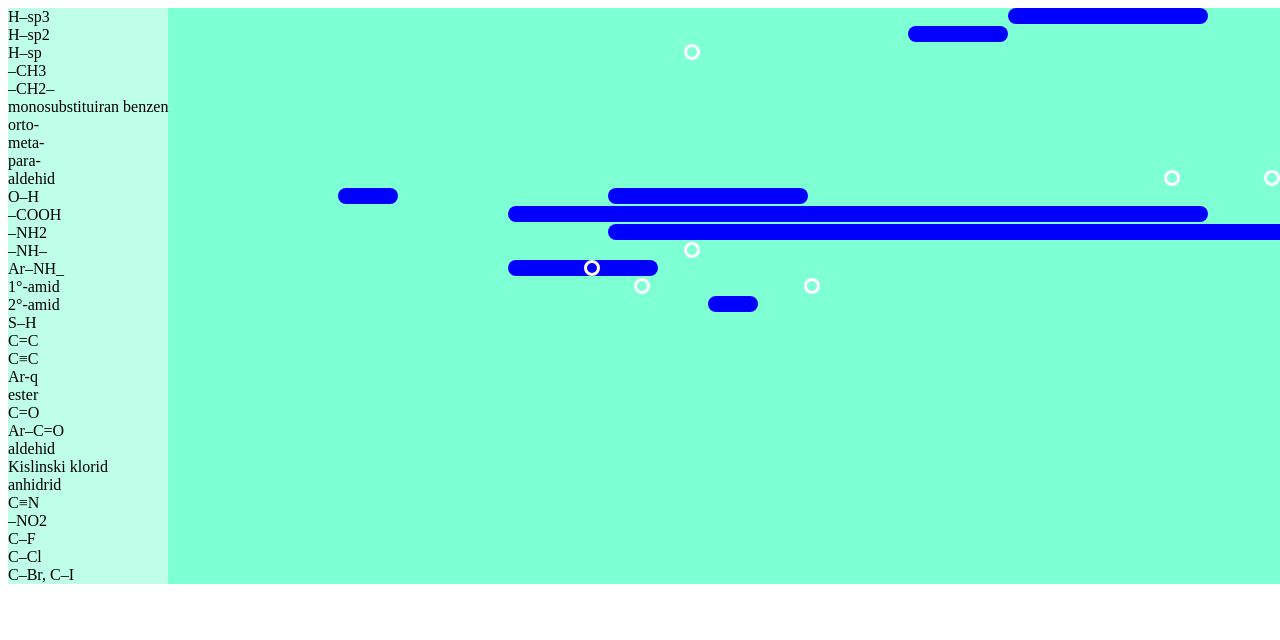
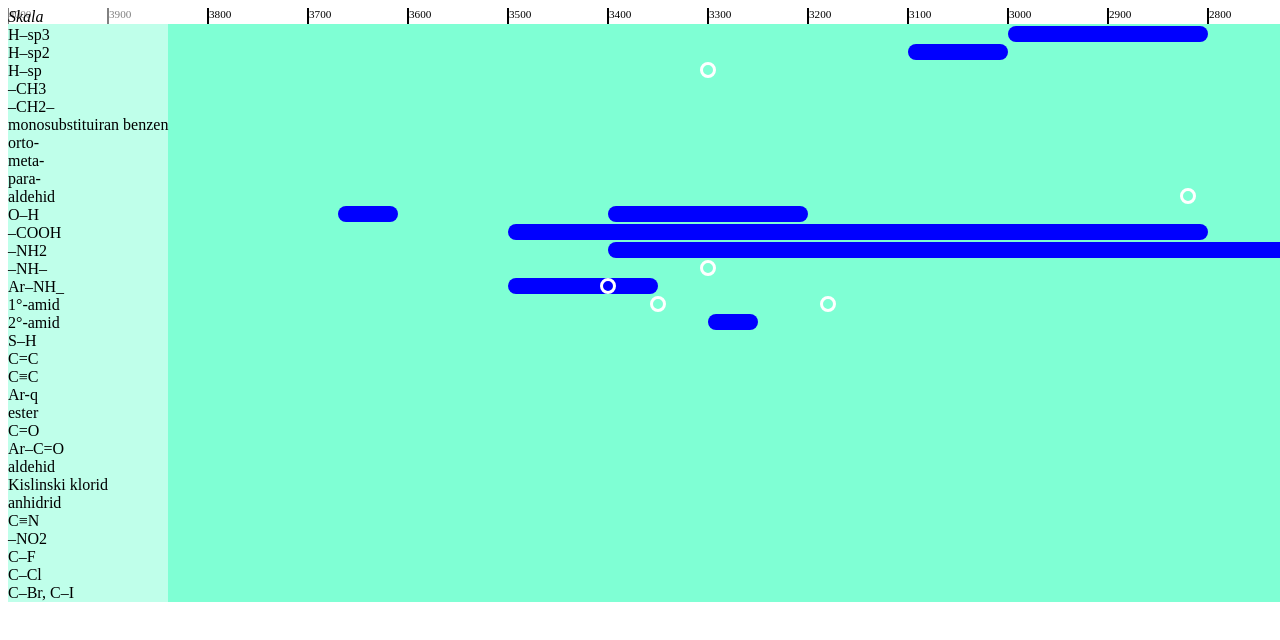
Before and after one commit to zznidar/spektroskopija, a plain HTML site: page index.html in a window 1280 px wide. Shown: the top 640 px of the page. Drawn offline with Linux system fonts and the light colour scheme.

Commit message:
Add skala, fix circles left margin

```diff
--- a/index.html
+++ b/index.html
@@ -30,6 +30,26 @@
             position: fixed;
             z-index: 10;
         }
+
+        div.skupina:hover {
+            background-color: pink;
+        }
+
+        div.mer100 {
+            width: 100px;
+            height: 1rem;
+            border-left: solid 0.1rem black;
+            border-right: solid 0.1rem black;
+            float:inline-start;
+            box-sizing: border-box;
+        }
+        div.mer100 p {
+            height: 1rem;
+            margin: 0;
+            background-color:white;
+            overflow: clip;
+            font-size: 0.7rem;
+        }
     </style>
 </head>
 <body>
@@ -38,8 +58,15 @@
 <!--         <p class="ime">Tole je test.</p>
         <p class="ime">Tole je test.</p>
         <p class="ime">Ena.</p> -->
+        <p class="ime"><i>Skala</i></p>
     </div>
     <div id="graf" style="width: 3600px; background-color: aquamarine;">
+        <div id="skala" class="skupina">
+            <!-- V bistvu je skala -->
+<!--             <div class="mer100">
+                <p>Tole je dolgo testno besedilo!!!!!!!</p>
+            </div>
+ -->        </div>
 <!--         <div class="skupina">
             <p class="ime">Tole je test.</p>
             <div class="trak" style="background-color: blue; width: 100px; left: 10px"></div><div class="trak" style="background-color: blue; width: 30px; left: 200px"></div>
@@ -111,7 +138,7 @@ var y = supportPageOffset ? window.pageYOffset : isCSS1Compat ? document.documen
                                 let krog = document.createElement("div");
                                 krog.classList.add("trak");
                                 krog.classList.add("krog");
-                                krog.style.left = `calc(${MAX_VAL_ST - (ands + LEFT_MARGIN)}px - 0.5rem)`;
+                                krog.style.left = `calc(${MAX_VAL_ST - ands + LEFT_MARGIN}px - 0.5rem)`;
                                 out_s.appendChild(krog);
                                 break;
                             case "object":
@@ -136,6 +163,19 @@ var y = supportPageOffset ? window.pageYOffset : isCSS1Compat ? document.documen
                 document.getElementById("graf").appendChild(out_s);
                 document.getElementById("seznam").appendChild(out_ime);
             }
+
+            // Now let's render skala
+            skala = document.getElementById("skala");
+            for(let i = MAX_VAL_ST; i > MIN_VAL_ST; i-=100) {
+                let mer100 = document.createElement("div");
+                mer100.classList.add("mer100");
+                //mer100.style.left = `${MAX_VAL_ST - i}px`;
+                let mer100p = document.createElement("p");
+                mer100p.innerText = i;
+                mer100.appendChild(mer100p);
+                skala.appendChild(mer100);
+            }
+            skala.appendChild(document.createElement("br"));
         }
 
 
```
